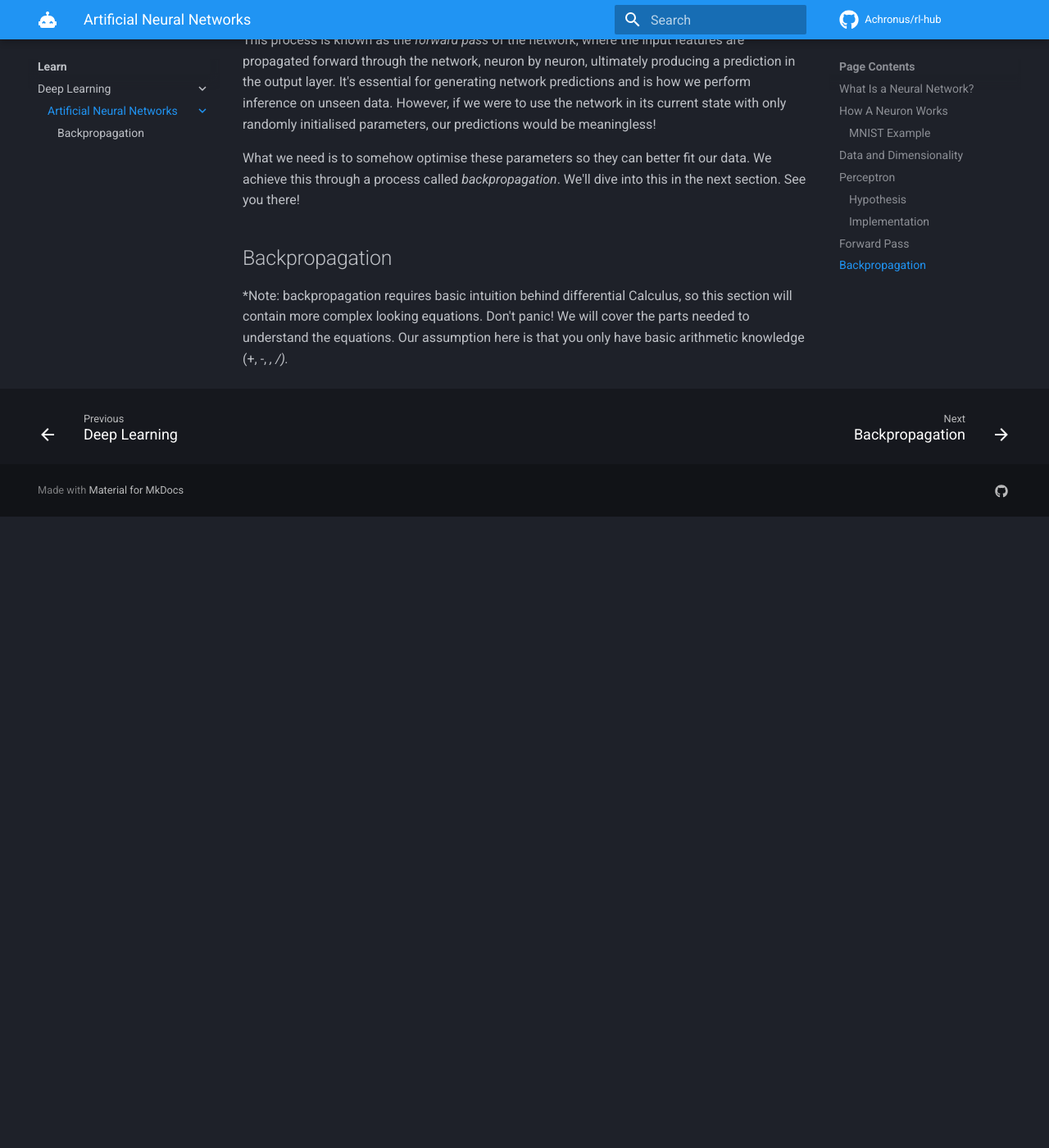
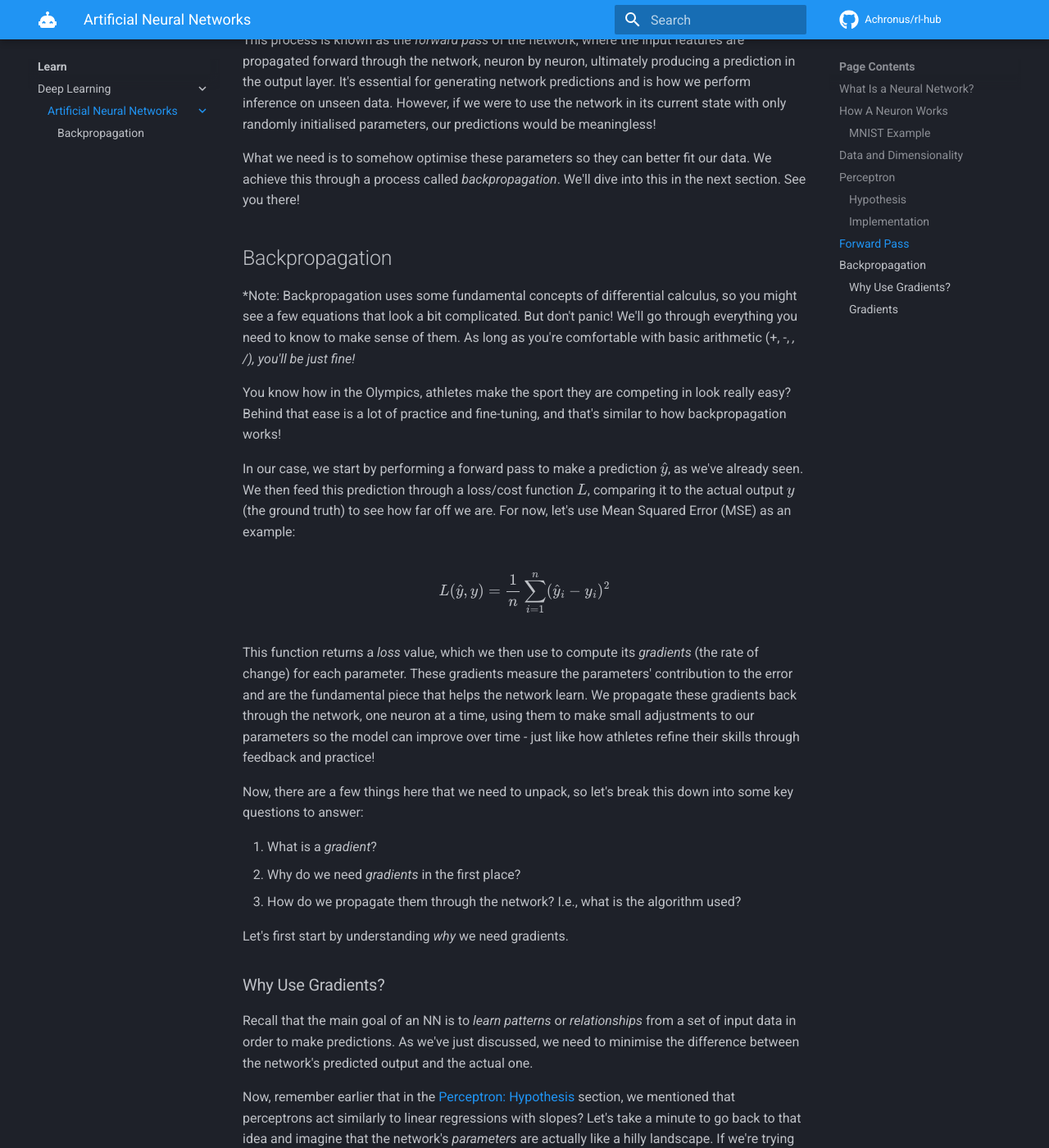
Before and after one commit to Achronus/rl-hub, an MkDocs documentation site: the page built from docs/learn/deep-learning/basics/index.md, in a window 1280 px wide and 1400 px high, scrolled down 11594 px. Shown: the whole window at 82% size. Built offline with MkDocs 1.6.1 and Material for MkDocs 9.7.7, drawn with Linux system fonts in a browser that asks for light colours; comment, search, counter and statistics services are not loaded; before the commit the page ends 12224 px from its top, so only the background shows below that; some of the changed text lies outside the part shown.

Commit message:
Add initial content for backpropagation

```diff
--- a/docs/learn/deep-learning/basics/index.md
+++ b/docs/learn/deep-learning/basics/index.md
@@ -279,4 +279,36 @@ What we need is to somehow optimise these parameters so they can better fit our
 
 ## Backpropagation
 
-*Note: backpropagation requires basic intuition behind differential Calculus, so this section will contain more complex looking equations. Don't panic! We will cover the parts needed to understand the equations. Our assumption here is that you only have basic arithmetic knowledge (+, -, *, /).*
+*Note: Backpropagation uses some fundamental concepts of differential calculus, so you might see a few equations that look a bit complicated. But don't panic! We'll go through everything you need to know to make sense of them. As long as you're comfortable with basic arithmetic (+, -, *, /), you'll be just fine!*
+
+You know how in the Olympics, athletes make the sport they are competing in look really easy? Behind that ease is a lot of practice and fine-tuning, and that's similar to how backpropagation works!
+
+In our case, we start by performing a forward pass to make a prediction $\hat{y}$, as we've already seen. We then feed this prediction through a loss/cost function $L$, comparing it to the actual output $y$ (the ground truth) to see how far off we are. For now, let's use Mean Squared Error (MSE) as an example:
+
+$$
+L(\hat{y}, y) = \frac{1}{n} \sum_{i=1}^{n} (\hat{y}_i - y_i)^2
+$$
+
+This function returns a *loss* value, which we then use to compute its *gradients* (the rate of change) for each parameter. These gradients measure the parameters' contribution to the error and are the fundamental piece that helps the network learn. We propagate these gradients back through the network, one neuron at a time, using them to make small adjustments to our parameters so the model can improve over time - just like how athletes refine their skills through feedback and practice!
+
+Now, there are a few things here that we need to unpack, so let's break this down into some key questions to answer:
+
+1. What is a *gradient*?
+2. Why do we need *gradients* in the first place?
+3. How do we propagate them through the network? I.e., what is the algorithm used?
+
+Let's first start by understanding *why* we need gradients.
+
+### Why Use Gradients?
+
+Recall that the main goal of an NN is to *learn patterns* or *relationships* from a set of input data in order to make predictions. As we've just discussed, we need to minimise the difference between the network's predicted output and the actual one.
+
+Now, remember earlier that in the [Perceptron: Hypothesis](#hypothesis) section, we mentioned that perceptrons act similarly to linear regressions with slopes? Let's take a minute to go back to that idea and imagine that the network's *parameters* are actually like a hilly landscape. If we're trying to minimise our loss, then surely we'd want to find the lowest point in this landscape? This would represent our optimal set of parameters that lead to the smallest possible error.
+
+In basic arithmetic, we'd normally measure the difference between two values using *subtraction*. However, because we are in a hilly landscape, subtraction alone isn't good enough. While it tells us how much one differs from the other, it doesn't tell us the *direction* to move nor the *size* (magnitude) of our step in the landscape that reduces the error. So, we need to use something else that helps us measure the *change* of our loss between network iterations.
+
+Calculus is the mathematical study of change, so it makes perfect sense for our optimisation problem! And gradients, well, they measure the *rate of change* of a function - our loss function.
+
+### Gradients
+
+> A gradient represents the direction and magnitude of a function's rate of change.
```
